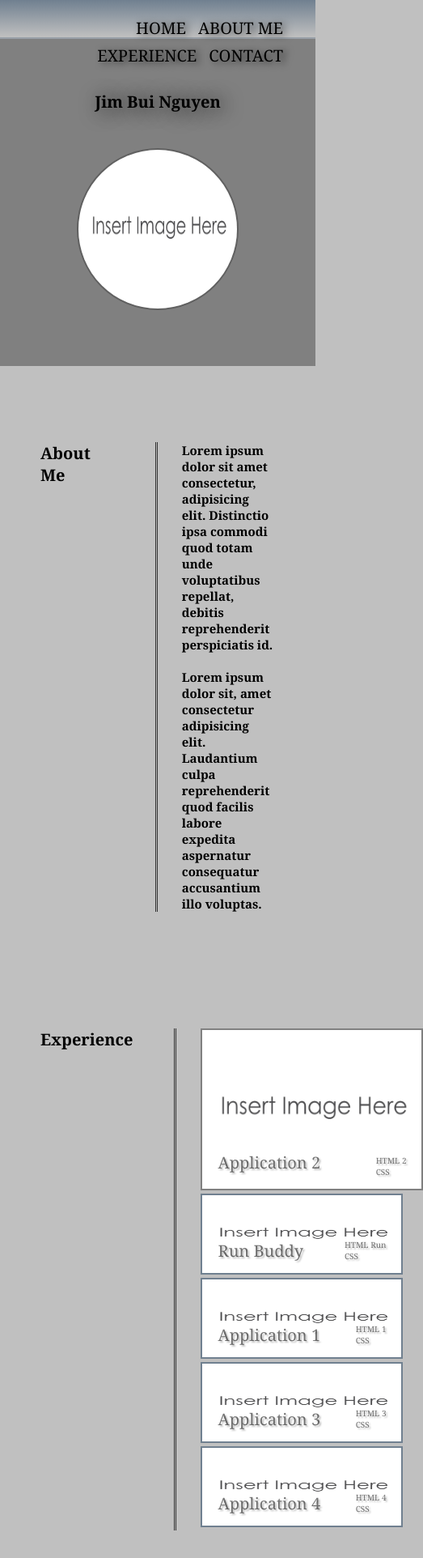
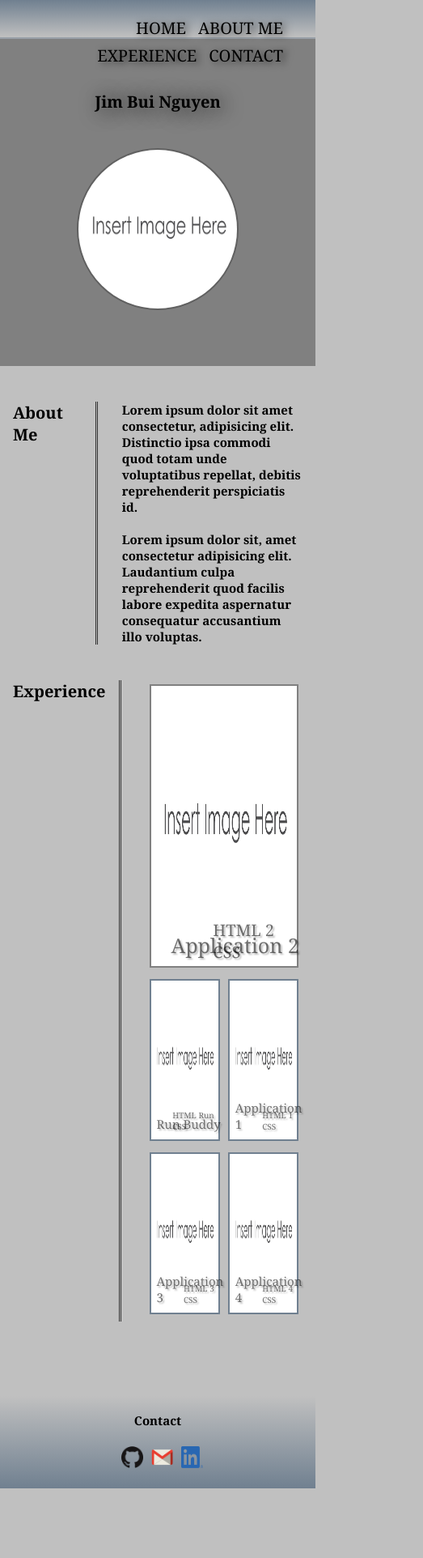
Before and after one commit to jimbn/Professional-Portfolio, a plain HTML site: page index.html in a window 390 px wide. Shown: the top 1924 px of the page at 81% size, 523 px wide, since content can reach past the window. After the commit the page ends 1838 px from the top, so only its background shows below. Drawn offline with Linux system fonts and the light colour scheme.

Commit message:
updated media query

```diff
--- a/assets/css/application-style.css
+++ b/assets/css/application-style.css
@@ -66,6 +66,10 @@ footer {
     flex-direction: column;
 }
 
+footer h1{
+    font-size: 30px;
+}
+
 footer ul {
     display: flex;
     list-style: none;
@@ -98,7 +102,7 @@ footer img {
     justify-content: center;
 }
 
-h1 {
+.application-name h1 {
     font-size: 40px;
     text-shadow: 2px 2px 2px rgba(0, 0, 0, .25);
     border-bottom: 3px double rgba(0, 0, 0, .75);
@@ -113,3 +117,87 @@ h1 {
     flex-direction: column;
 }
 /* End of .appliation-description */
+
+
+/* MEDIA QUERY FOR SMALLER DESKTOP SCREENS AND SMALLER */
+
+
+@media screen and (max-width: 980px) {
+
+    header nav ul {
+      width: 100%;
+      justify-content: right;
+    }
+
+    footer ul, footer img {
+      text-align: center;
+    }
+
+  }
+
+  /* MEDIA QUERY FOR TABLETS AND SMALLER */
+  @media screen and (max-width: 768px) {
+
+    header {
+        justify-content: center;
+    }
+
+
+  }
+
+  /* MEDIA QUERY FOR MOBILE PHONES AND SMALLER */
+  @media screen and (max-width: 575px) {
+    header nav ul li a {
+        font-size: 20px;
+    }
+
+    .application-image {
+        height: 300px;
+    }
+
+    .application-name h1 {
+        font-size: 20px;
+    }
+
+    .application-description {
+        font-size: 13px;
+    }
+
+    footer ul {
+        display: flex;
+        list-style: none;
+        text-indent: 10px;
+    }
+
+    footer img {
+        width: 27px;
+        height: 27px;
+    }
+
+  }
+
+  @media screen and (max-width: 375px) {
+    header nav ul li a {
+        font-size: 10px;
+    }
+
+    .application-image {
+        margin: 1em 0;
+    }
+
+    footer h1{
+        font-size: 15px;
+    }
+
+    footer ul {
+        display: flex;
+        list-style: none;
+        text-indent: 10px;
+    }
+
+    footer img {
+        width: 20px;
+        height: 20px;
+    }
+
+  }
--- a/assets/css/stylesheet.css
+++ b/assets/css/stylesheet.css
@@ -109,9 +109,7 @@ footer img {
 /* Begin of #about*/
 #about {
     padding: 50px;
-
 }
-
 
 /* End of #about */
 
@@ -130,11 +128,14 @@ footer img {
 
 .experience-individual {
     position: relative;
+    width: 50%;
+    padding: 5px;
 }
 
 .experience-individual img {
     height: 200px;
     border: 2px solid slategrey;
+    width: 100%;
 }
 
 
@@ -154,7 +155,7 @@ footer img {
 }
 
 .languages {
-    font-size: 15px;
+    font-size: 20px;
     text-align: right;
     color:rgba(0, 0, 0, .55);
     text-shadow: 2px 2px 2px rgba(0, 0, 0, .25);
@@ -179,7 +180,7 @@ footer img {
 
 .main img {
     width: 100%;
-    height: 400px;
+    height: 350px;
     border: 2px solid grey;
 }
 
@@ -226,11 +227,7 @@ footer img {
 
 
 /* MEDIA QUERY FOR SMALLER DESKTOP SCREENS AND SMALLER */
-@media screen and (max-width: 1230px) {
-    .text-left {
-        flex: 0 40%;
-    }
-}
+
 
 @media screen and (max-width: 980px) {
 
@@ -257,6 +254,10 @@ footer img {
 
   /* MEDIA QUERY FOR TABLETS AND SMALLER */
   @media screen and (max-width: 768px) {
+    .text-left{
+        font-size: 25px;
+    }
+
     header {
         justify-content: center;
     }
@@ -264,6 +265,7 @@ footer img {
     #about .text-left {
         padding-right: 4em;
     }
+
 
     .experience-title {
         font-size: 20px;
@@ -294,32 +296,116 @@ footer img {
     }
 
     #about .text-left {
-        padding-right: 4em;
+        padding-right: 2em;
     }
 
-    .experience-individual img {
-        height: 100px;
-        width: 250px;
+    #about, #experience {
+        padding: 0 1em;
     }
 
-    .main  img {
-        width: 275px;
-        height: 200px;
+    .experience-title {
+        font-size: 15px;
+        bottom: 20px;
+        left: 12px;
+    }
+
+    .languages {
+        font-size: 10px;
+        bottom: 20px;
+        right: 12px;
     }
 
     .main .experience-title {
-        font-size: 20px;
+        font-size: 25px;
+        bottom: 20px;
+        left: 30px;
     }
 
     .main .languages {
-        font-size: 10px;
+        font-size: 20px;
+        right: 35px;
+        bottom: 15px
     }
 
-    .text-right {
+
+    .text-right, footer h1 {
         font-size: 15px;
     }
 
     .text-left, #home h1 {
         font-size: 20px;
     }
+
+    footer ul {
+        display: flex;
+        list-style: none;
+        text-indent: 10px;
+    }
+
+    footer img {
+        width: 27px;
+        height: 27px;
+    }
+
   }
+
+  @media screen and (max-width: 375px) {
+    header nav ul li a {
+        font-size: 10px;
+    }
+
+    .experience-individual {
+        padding: 0;
+    }
+
+    .experience-individual img {
+        height: 50px;
+    }
+
+    .main img {
+        height: 75px;
+    }
+
+    .experience-title {
+        font-size: 7px;
+    }
+
+    .languages {
+        font-size: 5px;
+    }
+
+    .main .experience-title {
+        font-size: 12px;
+        left: 10px;
+    }
+
+    .main .languages {
+        font-size: 10px;
+        right: 10px;
+    }
+
+
+    .text-right {
+        font-size: 12px;
+    }
+
+    .text-left, #home h1 {
+        font-size: 15px;
+    }
+
+    footer h1{
+        font-size: 15px;
+    }
+
+    footer ul {
+        display: flex;
+        list-style: none;
+        text-indent: 10px;
+    }
+
+    footer img {
+        width: 20px;
+        height: 20px;
+    }
+
+  }
```
